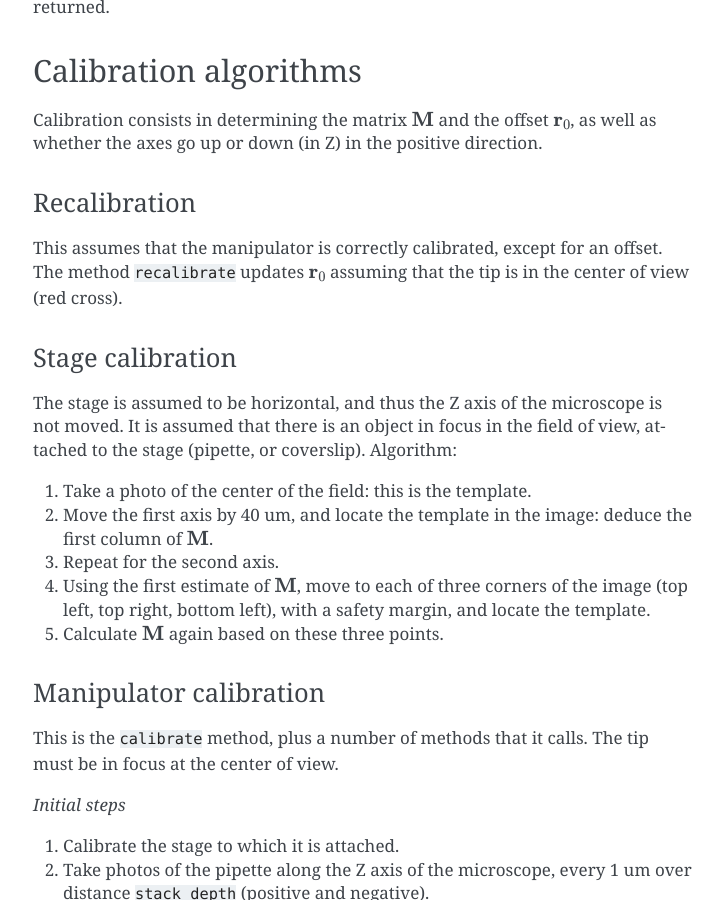
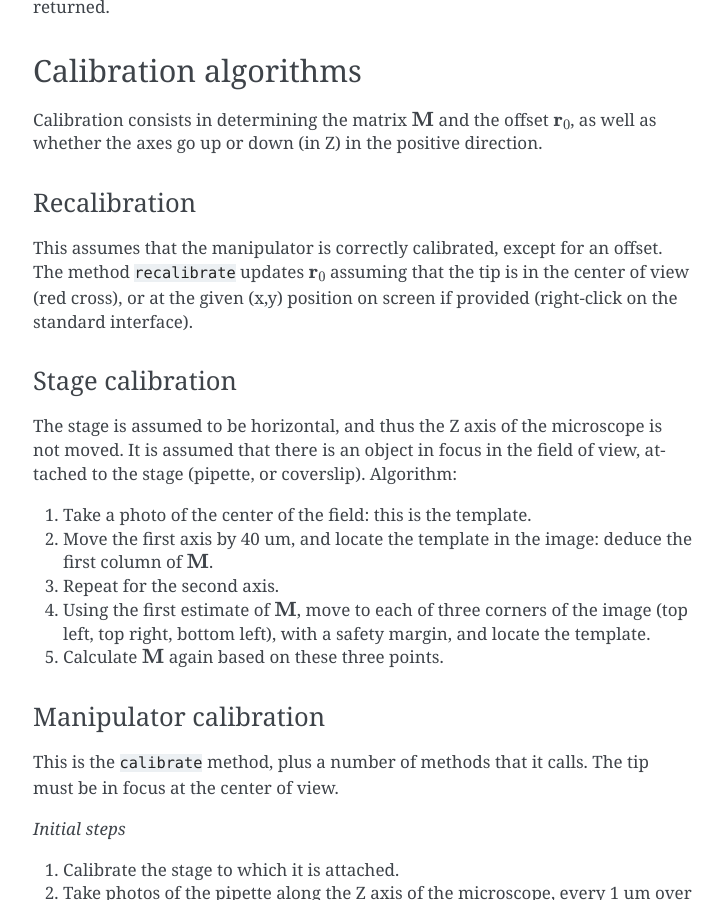
Before and after one commit to romainbrette/holypipette, a Sphinx documentation site: the page built from docs/manipulator.rst, in a window 1280 px wide and 900 px high, scrolled down 2936 px. Shown: the whole window, without its empty margins (387-1110 px from the left). Built offline with Sphinx 7.4.7, drawn with Linux system fonts in a browser that asks for light colours; pages that are not in the unit, such as notebooks, are missing from menus.

Commit message:
A little update to the docs.

```diff
--- a/docs/manipulator.rst
+++ b/docs/manipulator.rst
@@ -118,7 +118,8 @@ Recalibration
 ^^^^^^^^^^^^^
 This assumes that the manipulator is correctly calibrated, except for an offset.
 The method ``recalibrate`` updates :math:`{\bf r}_0` assuming that the tip is in the center of view
-(red cross).
+(red cross), or at the given (x,y) position on screen if provided (right-click on the standard
+interface).
 
 Stage calibration
 ^^^^^^^^^^^^^^^^^
```
